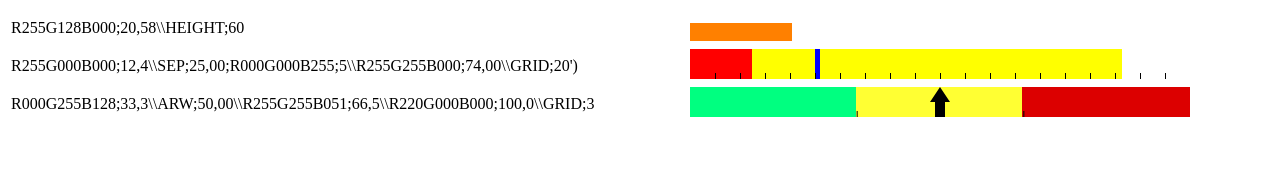
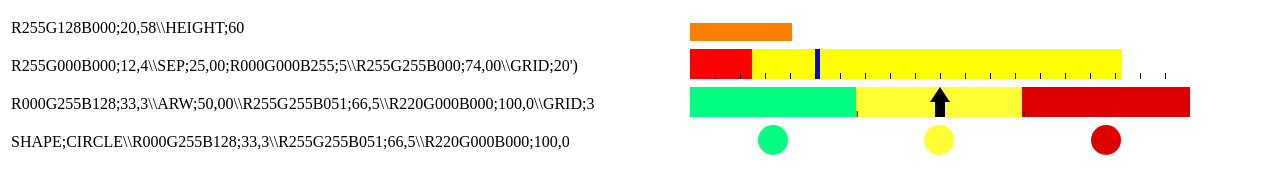
Before and after one commit to casetta-smeup/canvas-js, a plain HTML site: page index.html in a window 1280 px wide. Drawn offline with Linux system fonts and the light colour scheme.

Commit message:
draw circle

```diff
--- a/app.js
+++ b/app.js
@@ -14,14 +14,13 @@ class Color {
 const GRAPHIC_ELEMENT_MARKER_SPLITTER = "\\";
 const GRAPHIC_ELEMENT_SPLITTER = "\\AND\\"
 const DEFAULT_BGD_COLOR = "BCOLOR;R255G000B000";
-const DEBUG = false;
 const DEFAULT_COLOR = new Color(0, 0, 0);
 
 function onload() {
-
     new GraphicCell('canvas00', 'R255G128B000;20,58\\HEIGHT;60').draw();
     new GraphicCell('canvas01', 'R255G000B000;12,4\\SEP;25,00;R000G000B255;5\\R255G255B000;74,00\\GRID;20').draw();
     new GraphicCell('canvas02', 'R000G255B128;33,3\\ARW;50,00\\R255G255B051;66,5\\R220G000B000;100,0\\GRID;3').draw();
+    new GraphicCell('canvas03', 'SHAPE;CIRCLE\\R000G255B128;33,3\\R255G255B051;66,5\\R220G000B000;100,0').draw();
 }
 
 class GraphicElement {
@@ -166,16 +165,17 @@ class GraphicCell {
 
     draw() {
         var canvas = document.getElementById(this.canvasID);
+        this.canvas = canvas;
 
         if (canvas.getContext) {
-            var ctx = canvas.getContext('2d');
+            this.ctx = canvas.getContext('2d');
 
-            this.drawGraphicCell(ctx, this.value);
+            this.drawGraphicCell();
         }
     }
 
-    drawGraphicCell(ctx, value) {
-        var vGraphicElementDefinitionArr = value.split(GRAPHIC_ELEMENT_SPLITTER);
+    drawGraphicCell() {
+        var vGraphicElementDefinitionArr = this.value.split(GRAPHIC_ELEMENT_SPLITTER);
 
         for (var i = 0; i < vGraphicElementDefinitionArr.length; i++) {
             var vGraphicElementArray = [];
@@ -222,6 +222,7 @@ class GraphicCell {
             vGraphicElementArray.forEach(elem => {
                 switch (elem.getShape()) {
                     case 'circle':
+                        startX = this.getNewStarXFromCircle(startX, elem);
                         break;
 
                     case 'tril':
@@ -232,28 +233,24 @@ class GraphicCell {
 
                     default:
                         // bar
-                        startX = this.getNewStarXFromBar(ctx, startX, elem);
+                        startX = this.getNewStarXFromBar(startX, elem);
                         break;
                 }
             })
         }
 
         vSeparatorsList.forEach(sep => {
-            if (DEBUG) {
-                console.log(sep);
-            }
-
             if (sep.startsWith("SEP") || sep.startsWith("DIV")) {
-                this.drawSeparator(ctx, sep);
+                this.drawSeparator(sep);
             } else if (sep.startsWith("ARW")) {
-                this.drawArrow(ctx, sep);
+                this.drawArrow(sep);
             } else if (sep.startsWith("GRID")) {
-                this.drawGrid(ctx, sep);
+                this.drawGrid(sep);
             }
         });
     }
 
-    drawSeparator(ctx, sep) {
+    drawSeparator(sep) {
 
         var vSeparatorPart = sep.substring("SEP;".length).split(";");
         var vColor = "R000G000B000";
@@ -271,50 +268,50 @@ class GraphicCell {
             vPositionPart = vPositionPart.replace(',', '.');
         }
 
-        var x = this.getDim(ctx.canvas.width, parseFloat(vPositionPart));
+        var x = this.getDim(this.canvas.width, parseFloat(vPositionPart));
 
-        this.drawRect(ctx, x, 0, vThickness, ctx.canvas.height, getColorFromString(vColor));
+        this.drawRect(x, 0, vThickness, this.canvas.height, getColorFromString(vColor));
     }
 
-    drawGrid(ctx, sep) {
+    drawGrid(sep) {
         var vPart = sep.substring("GRID;".length);
         if (vPart.indexOf(",") > -1) {
             vPart = vPart.replace(',', '.');
         }
         var vTickNum = parseInt(vPart);
-        var vTickDist = ctx.canvas.width / vTickNum;
+        var vTickDist = this.canvas.width / vTickNum;
 
-        var tickH = ctx.canvas.height / 5;
-        var y = ctx.canvas.height - tickH;
+        var tickH = this.canvas.height / 5;
+        var y = this.canvas.height - tickH;
 
         var tickW = 1;
-        for (var i = vTickDist; i < ctx.canvas.width; i = i + vTickDist) {
-            this.drawRect(ctx, i, y, tickW, tickH, DEFAULT_COLOR);
+        for (var i = vTickDist; i < this.canvas.width; i = i + vTickDist) {
+            this.drawRect(i, y, tickW, tickH, DEFAULT_COLOR);
         }
     }
 
-    drawArrow(ctx, sep) {
+    drawArrow(sep) {
         var vPart = sep.substring("ARW;".length);
         if (vPart.indexOf(',') > -1) {
             vPart = vPart.replace(',', '.');
         }
 
-        ctx.fillStyle = DEFAULT_COLOR.toString();
+        this.ctx.fillStyle = DEFAULT_COLOR.toString();
 
-        var startX = this.getDim(ctx.canvas.width, parseFloat(vPart));
-        var height = ctx.canvas.height;
+        var startX = this.getDim(this.canvas.width, parseFloat(vPart));
+        var height = this.canvas.height;
         var arrSpan = parseInt(height / 3);
         var arrSpanHalf = arrSpan / 2;
 
-        ctx.beginPath();
-        ctx.moveTo(startX, 0);
-        ctx.lineTo(startX - arrSpan, height / 2);
-        ctx.lineTo(startX - arrSpanHalf, height / 2);
-        ctx.lineTo(startX - arrSpanHalf, height);
-        ctx.lineTo(startX + arrSpanHalf, height);
-        ctx.lineTo(startX + arrSpanHalf, height / 2);
-        ctx.lineTo(startX + arrSpan, height / 2);
-        ctx.fill();
+        this.ctx.beginPath();
+        this.ctx.moveTo(startX, 0);
+        this.ctx.lineTo(startX - arrSpan, height / 2);
+        this.ctx.lineTo(startX - arrSpanHalf, height / 2);
+        this.ctx.lineTo(startX - arrSpanHalf, height);
+        this.ctx.lineTo(startX + arrSpanHalf, height);
+        this.ctx.lineTo(startX + arrSpanHalf, height / 2);
+        this.ctx.lineTo(startX + arrSpan, height / 2);
+        this.ctx.fill();
     }
 
     isShapeMarker(value) {
@@ -352,28 +349,39 @@ class GraphicCell {
         return parseInt((dimPixel / 100) * dimPerc);
     }
 
-    getNewStarXFromBar(ctx, startX, elem) {
-        var elemWidth = this.getDim(ctx.canvas.width, elem.getWidth());
-        var elemHeight = this.getDim(ctx.canvas.height, elem.getHeight());
-        var y = ctx.canvas.height - elemHeight;
+    getNewStarXFromBar(startX, elem) {
+        var elemWidth = this.getDim(this.canvas.width, elem.getWidth());
+        var elemHeight = this.getDim(this.canvas.height, elem.getHeight());
+        var y = this.canvas.height - elemHeight;
 
         if (!elem.isTrasparent()) {
-            this.drawRect(ctx, startX, y, elemWidth, elemHeight, elem.getColor());
+            this.drawRect(startX, y, elemWidth, elemHeight, elem.getColor());
         }
 
         return elemWidth;
     }
 
-    drawRect(ctx, x, y, width, height, c) {
-        if (DEBUG) {
-            console.log('x', x);
-            console.log('y', y);
-            console.log('w', width);
-            console.log('h', height);
-            console.log('c', c);
+    getNewStarXFromCircle(startX, circle) {
+        var newStartX = this.getDim(this.canvas.width, circle.getWidth());
+
+        var x = (startX + newStartX) / 2;
+
+        if (!circle.isTrasparent()) {
+            this.drawArc(x, this.canvas.height / 2, circle.getColor());
         }
 
-        ctx.fillStyle = c.toString();
-        ctx.fillRect(x, y, width, height);
+        return newStartX;
+    }
+
+    drawRect(x, y, width, height, c) {
+        this.ctx.fillStyle = c.toString();
+        this.ctx.fillRect(x, y, width, height);
+    }
+
+    drawArc(x, radius, c) {
+        this.ctx.beginPath();
+        this.ctx.fillStyle = c.toString();
+        this.ctx.arc(x, radius, radius, 0, 2 * Math.PI, true);
+        this.ctx.fill();
     }
 }
--- a/index.html
+++ b/index.html
@@ -33,7 +33,13 @@
                     <canvas id="canvas02" width="500" height="30"></canvas>
                 </td>
             </tr>
-            <tbody>
+            <tr>
+                <td>SHAPE;CIRCLE\\R000G255B128;33,3\\R255G255B051;66,5\\R220G000B000;100,0</td>
+                <td>
+                    <canvas id="canvas03" width="500" height="30"></canvas>
+                </td>
+            </tr>
+        <tbody>
     </table>
 </body>
 
```
